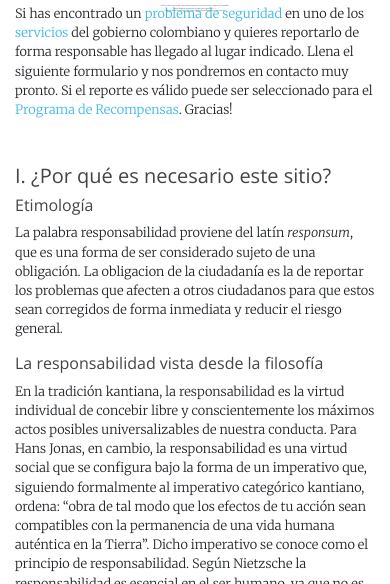
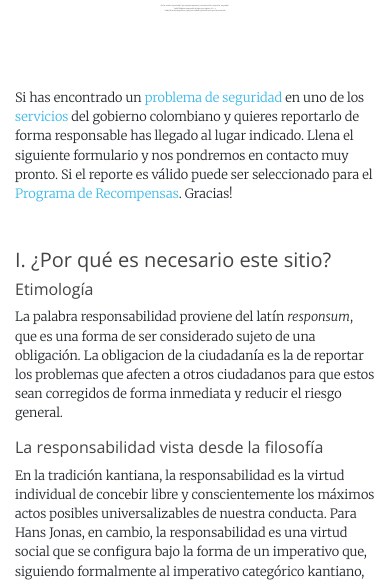
Before and after one commit to rodri-co/reporteresponsable, a plain HTML site: page index.html in a window 390 px wide. Shown: the part 260-844 px from the top of the page. Drawn offline with nearby package versions, Linux system fonts and the light colour scheme.

Commit message:
Fixed hero marging on mobile

```diff
--- a/index.html
+++ b/index.html
@@ -49,7 +49,7 @@
         </div>
       </div>
     </header>
-    <section class="paper-content bg-white text-black">
+    <section class="paper-content bg-white text-black" style="margin-top: 84px;">
       <div class="container">
         <article>
 
```
